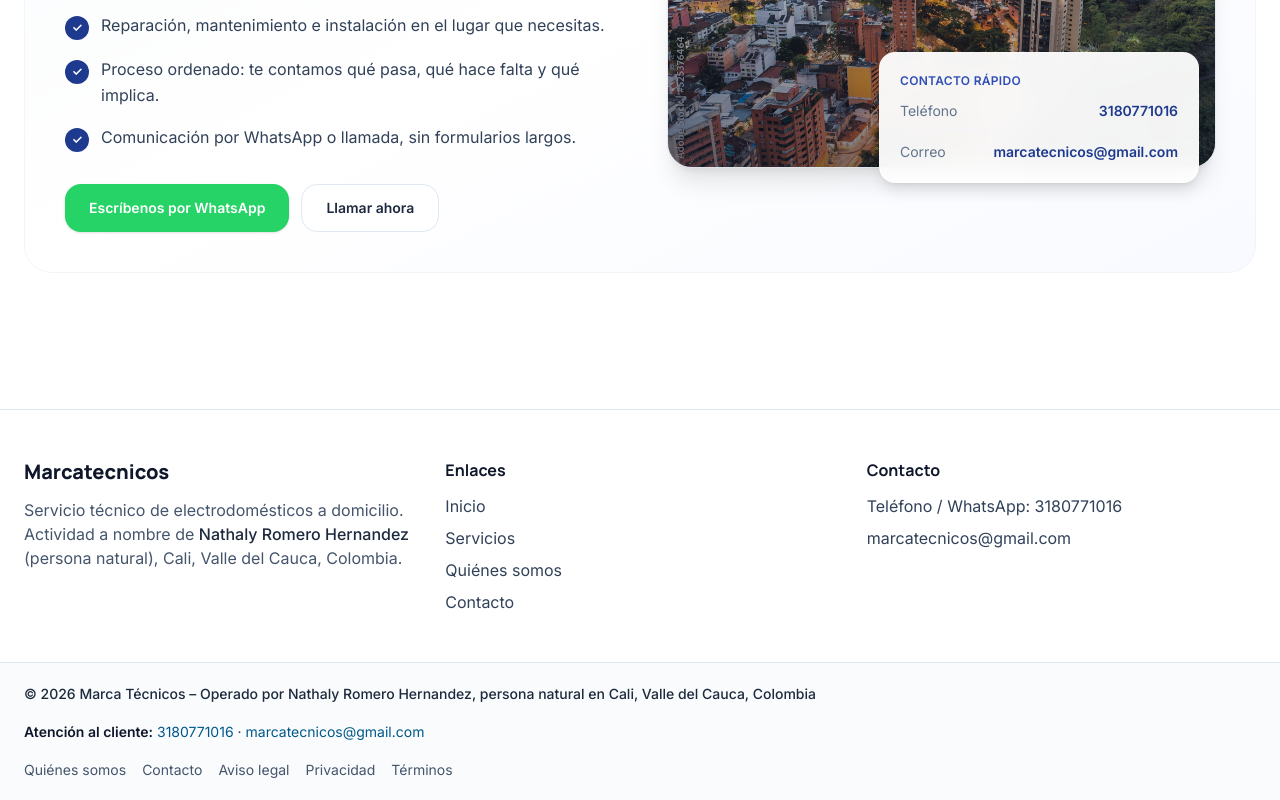
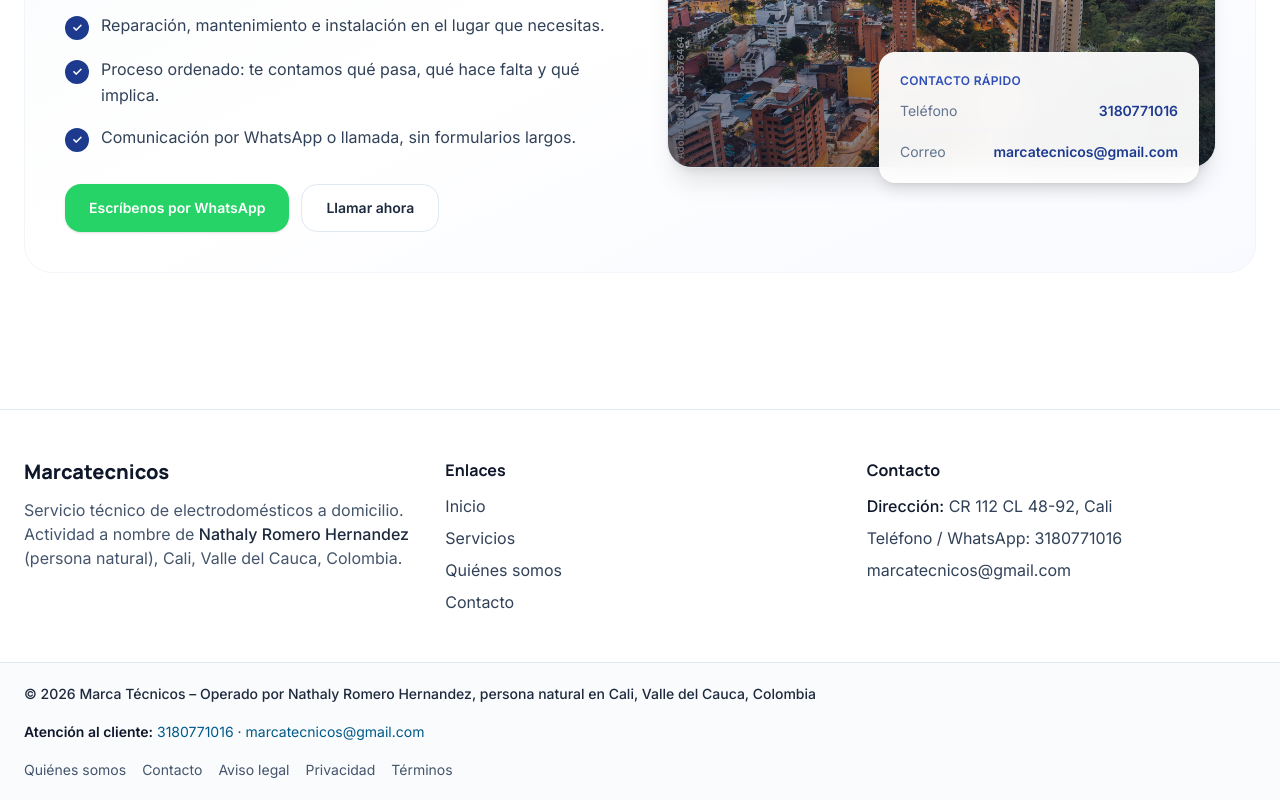
Before and after one commit to ronibermeo/serviHogar, a Next.js app: page / in a window 1280 px wide. Shown: the part 5103-5903 px from the top of the page. Built offline with nearby package versions, Linux system fonts and the light colour scheme.

Commit message:
Footer: dirección CR 112 CL 48-92 en contacto y siteConfig
Co-authored-by: Cursor <cursoragent@cursor.com>

```diff
--- a/src/components/Footer.tsx
+++ b/src/components/Footer.tsx
@@ -34,6 +34,10 @@ export function Footer() {
         <div>
           <h3 className="font-bold text-slate-900">Contacto</h3>
           <ul className="mt-3 space-y-2 text-slate-700">
+            <li>
+              <span className="font-medium text-slate-900">Dirección:</span> {siteConfig.direccion},{" "}
+              {siteConfig.ciudadPrincipal}
+            </li>
             <li>
               <a href={telHref} className="hover:text-sky-700">
                 Teléfono / WhatsApp: {siteConfig.telefono}
--- a/src/config/site.ts
+++ b/src/config/site.ts
@@ -53,7 +53,7 @@ export const siteConfig = {
   /** Etiqueta corta para UI compacta (p. ej. tarjetas en móvil). */
   horarioCorto: "Lun–sáb · 7:30–17:30",
   cobertura: "Cali y municipios cercanos",
-  direccion: "CL 60 # 98 F",
+  direccion: "CR 112 CL 48-92",
   email: "marcatecnicos@gmail.com",
   descripcionCorta:
     "Servicio técnico de electrodomésticos a domicilio con atención rápida, diagnóstico preciso y garantía por escrito.",
```
